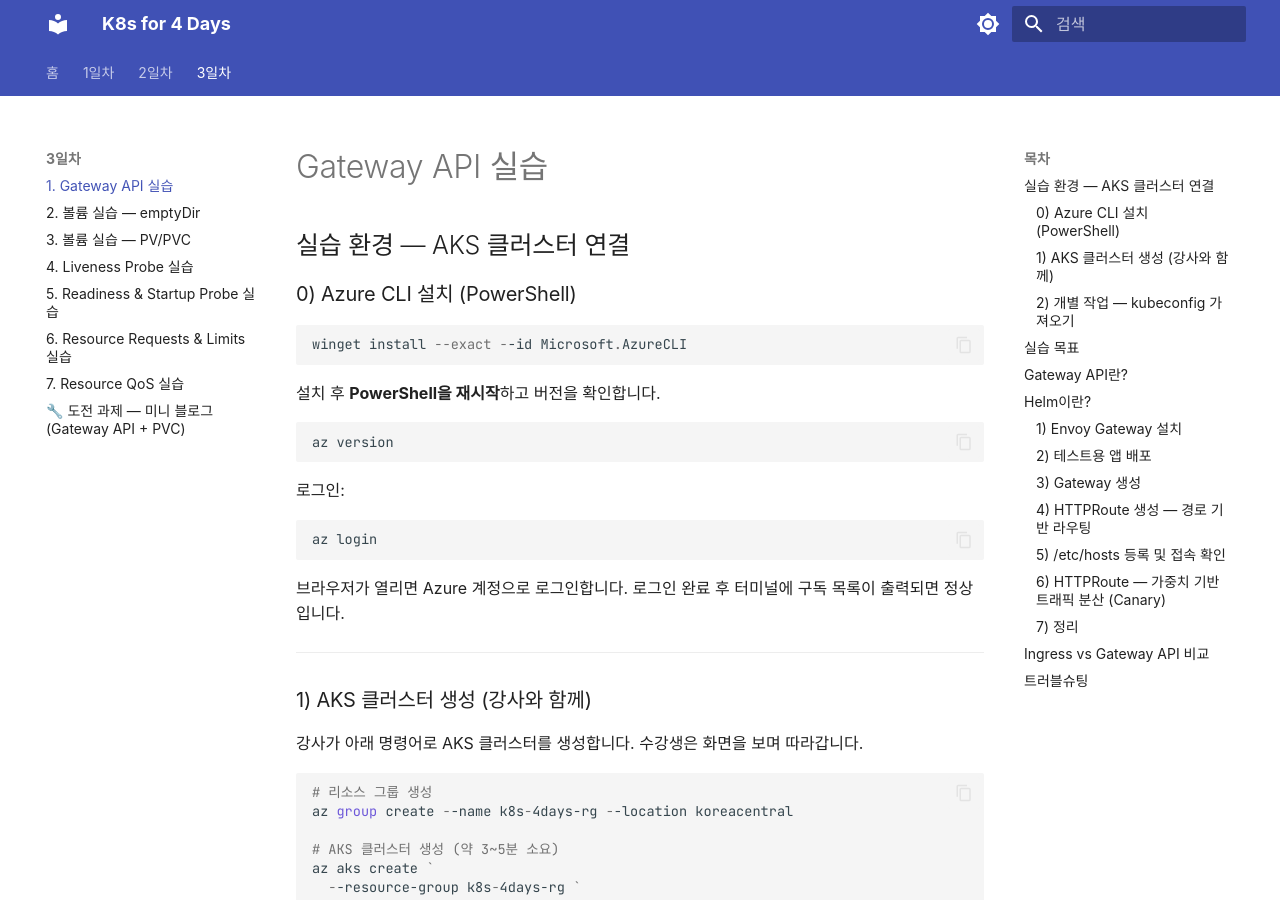
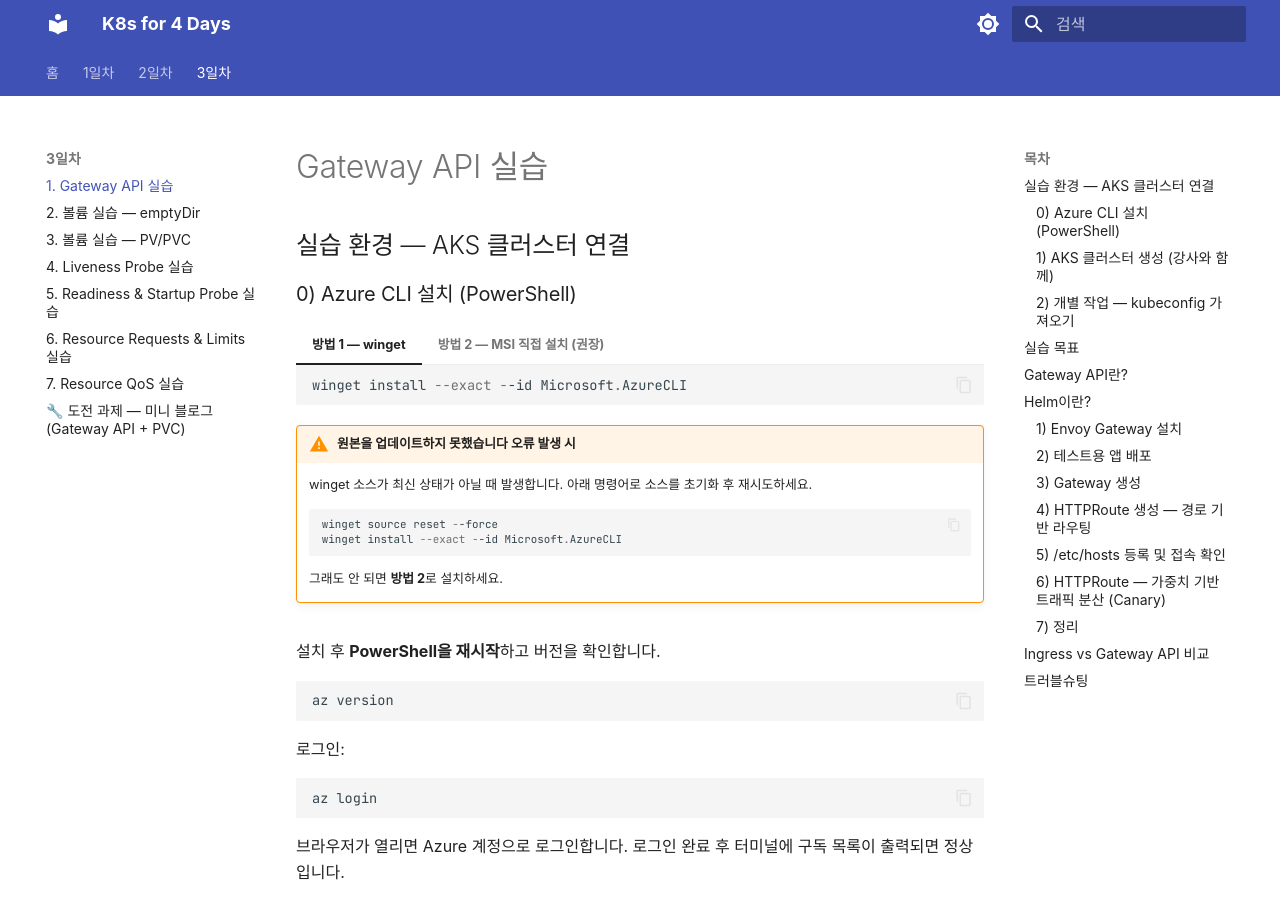
Before and after one commit to skilleat-labs/k8s-for-4days, an MkDocs documentation site: the page built from docs/day3/3-2-gateway.md, in a window 1280 px wide and 900 px high. Built offline with MkDocs 1.6.1 and Material for MkDocs 9.7.7, drawn with Linux system fonts in a browser that asks for light colours; some web fonts are replaced.

Commit message:
Add MSI fallback for Azure CLI install when winget source update fails

````diff
--- a/docs/day3/3-2-gateway.md
+++ b/docs/day3/3-2-gateway.md
@@ -4,9 +4,26 @@
 
 ### 0) Azure CLI 설치 (PowerShell)
 
-```powershell
-winget install --exact --id Microsoft.AzureCLI
-```
+=== "방법 1 — winget"
+    ```powershell
+    winget install --exact --id Microsoft.AzureCLI
+    ```
+
+    !!! warning "원본을 업데이트하지 못했습니다 오류 발생 시"
+        winget 소스가 최신 상태가 아닐 때 발생합니다. 아래 명령어로 소스를 초기화 후 재시도하세요.
+        ```powershell
+        winget source reset --force
+        winget install --exact --id Microsoft.AzureCLI
+        ```
+        그래도 안 되면 **방법 2**로 설치하세요.
+
+=== "방법 2 — MSI 직접 설치 (권장)"
+    winget 오류 시 MSI를 직접 다운로드해서 설치합니다.
+    ```powershell
+    Invoke-WebRequest -Uri https://aka.ms/installazurecliwindows -OutFile AzureCLI.msi
+    Start-Process msiexec.exe -Wait -ArgumentList '/I AzureCLI.msi /quiet'
+    Remove-Item AzureCLI.msi
+    ```
 
 설치 후 **PowerShell을 재시작**하고 버전을 확인합니다.
 
````
